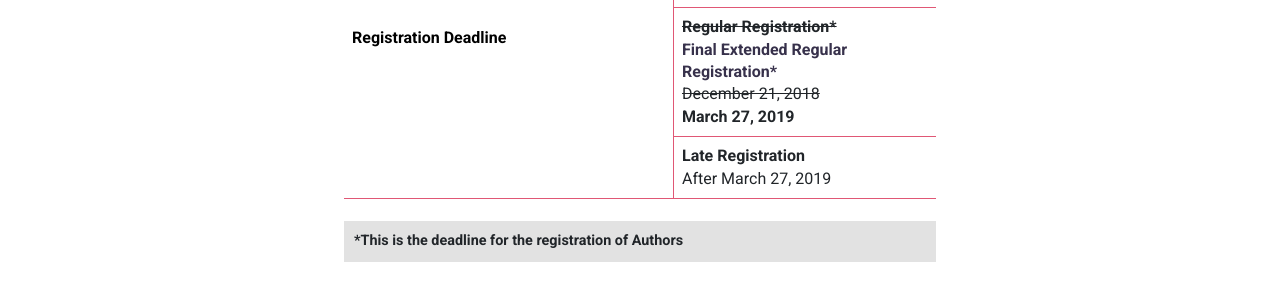
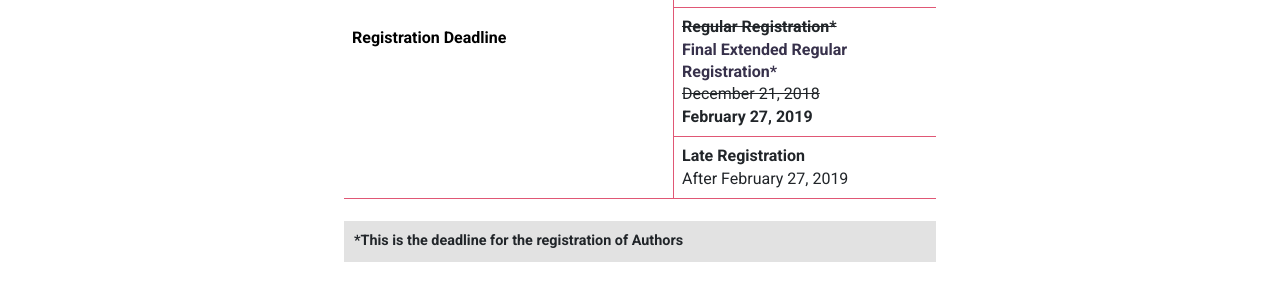
Before and after one commit to intaset/nddte, a Jekyll site: the page built from dates.html, in a window 1280 px wide and 900 px high, scrolled down 768 px. Shown: the part 187-487 px from the top of the window. Built offline with Jekyll 4.4.1, drawn with Linux system fonts in a browser that asks for light colours; nearby versions of some CDN libraries; Markdown is read by kramdown in place of the engine named in the settings; comment, search, counter and statistics services are not loaded.

Commit message:
changed dates

```diff
--- a/dates.html
+++ b/dates.html
@@ -46,10 +46,10 @@ keyword: biomedical, nanomedical, drug delivery, tissue engineering, gene delive
     </tr>
     <tr>
         <td class="reg"><s>Regular Registration*</s><br><b>Final Extended Regular Registration<strong>*</strong></b>
-            <p class="body"><s>December 21, 2018</s><br><strong>March 27, 2019</strong></p></td>
+            <p class="body"><s>December 21, 2018</s><br><strong>February 27, 2019</strong></p></td>
     </tr>
     <tr>
-        <td class="reg"><b>Late Registration <p class="body">After March 27, 2019</b></p></td>
+        <td class="reg"><b>Late Registration <p class="body">After February 27, 2019</p></b></td>
     </tr>
 </table>
 </div>
@@ -78,10 +78,10 @@ keyword: biomedical, nanomedical, drug delivery, tissue engineering, gene delive
     <td class="reg"><s>Early Bird Registration</s><div class="past-text"><b>Final Extended Early Bird Registration</b></div><p class="body"><s>November 16, 2018</s><br><strong>February 5, 2019</strong></p></td>
 </tr>
 <tr>
-        <td class="reg"><s>Regular Registration*</s><div class="past-text"><b>Final Extended Regular Registration</b><strong>*</strong></div><p class="body"><s>December 21, 2018</s><br><strong>March 27, 2019</strong></p></td>
+        <td class="reg"><s>Regular Registration*</s><div class="past-text"><b>Final Extended Regular Registration</b><strong>*</strong></div><p class="body"><s>December 21, 2018</s><br><strong>February 27, 2019</strong></p></td>
     </tr>
     <tr>
-        <td class="reg">Late Registration <br><p class="body">After March 27, 2019</p></td>
+        <td class="reg">Late Registration <br><p class="body">After February 27, 2019</p></td>
     </tr>
 </table>
 </div>
```
Also changed, not shown: registration.html (+4 -4 lines), 2 other files.
